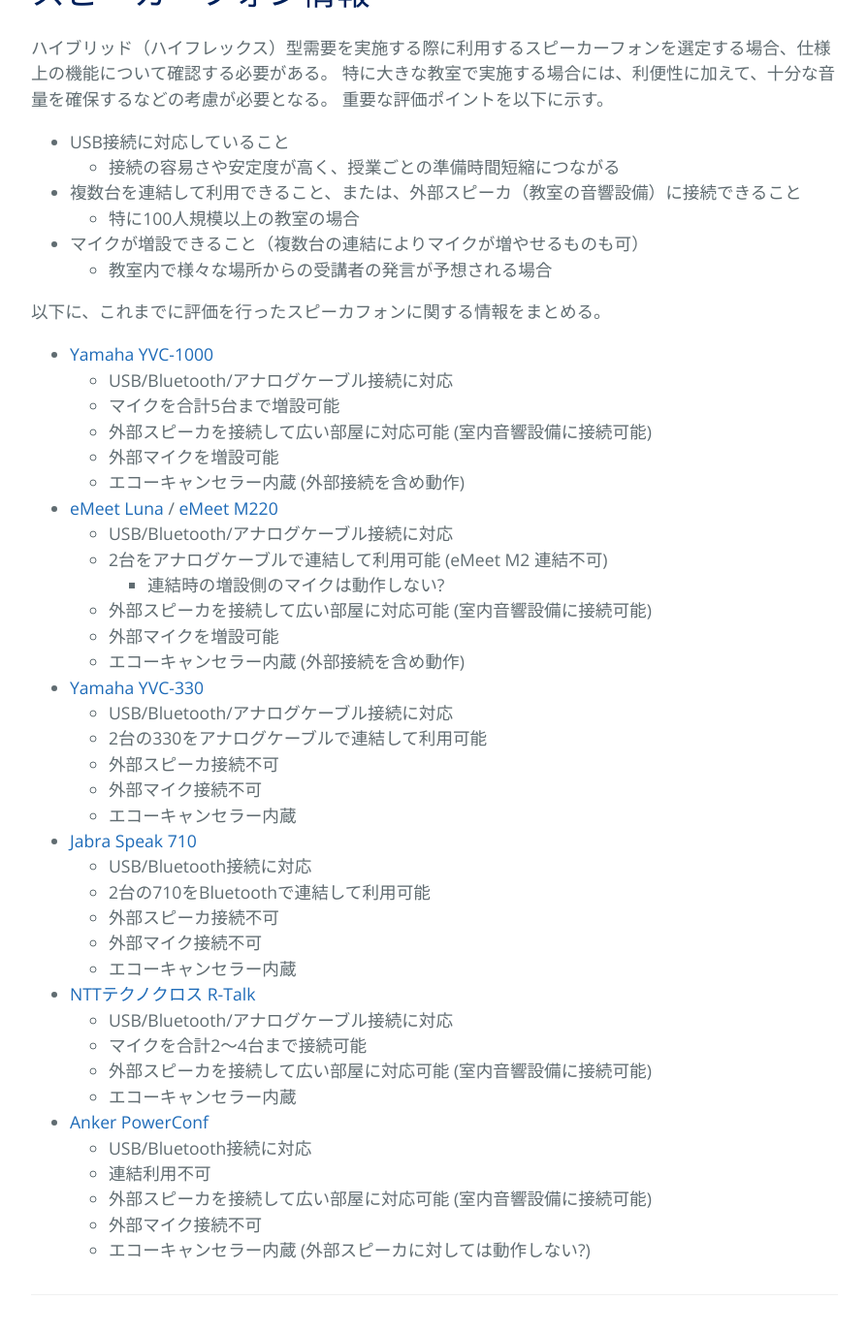
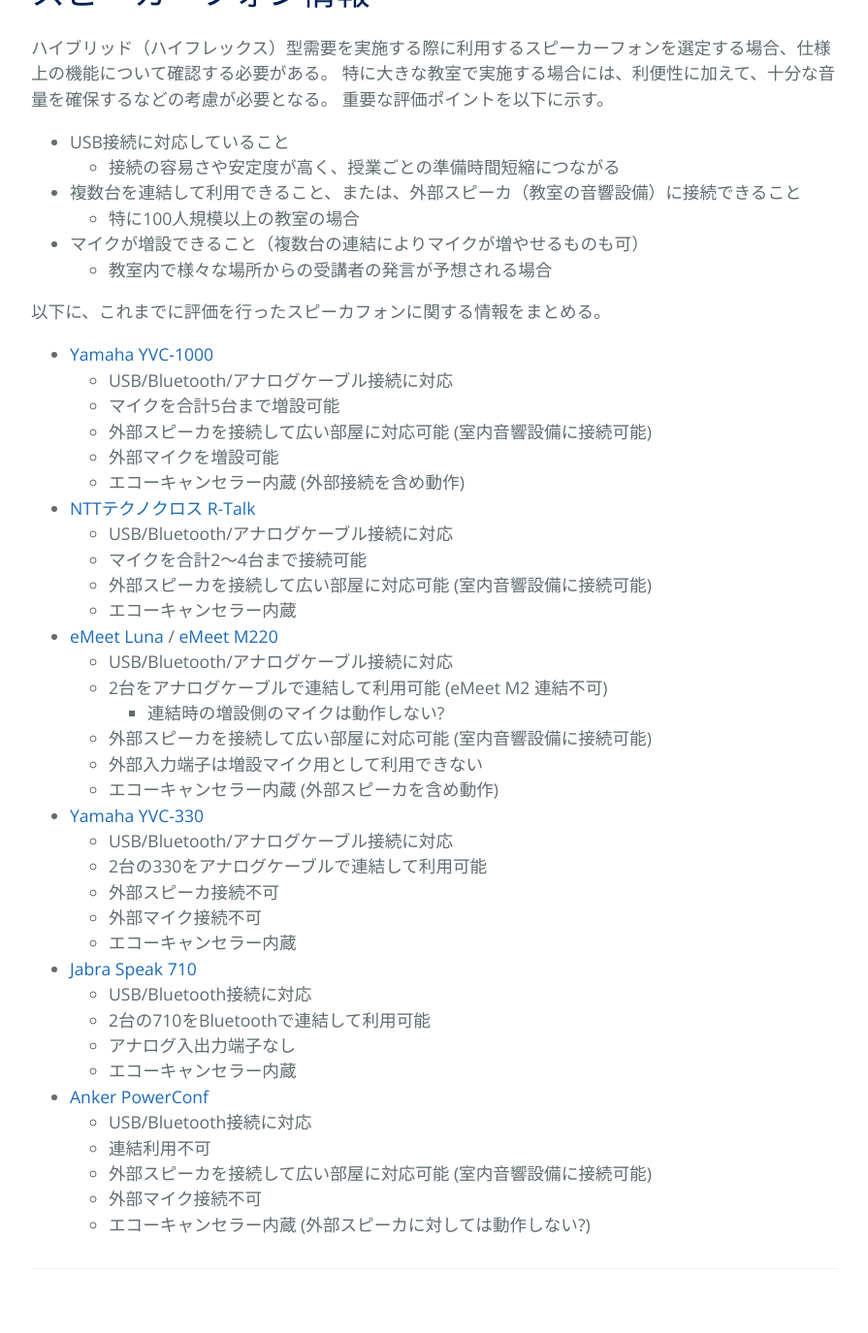
Before and after one commit to kyoto-u/online-edu, a Jekyll site: the page built from zoom-speaker-phones.md, in a window 1280 px wide and 1400 px high, scrolled down 497 px. Shown: the top 1375 px of the window at 97% size, without its empty margins (192-1087 px from the left). Built offline with Jekyll 4.4.1, drawn with Linux system fonts in a browser that asks for light colours.

Commit message:
Update zoom-speaker-phones.md

```diff
--- a/zoom-speaker-phones.md
+++ b/zoom-speaker-phones.md
@@ -26,13 +26,19 @@ title: スピーカーフォン情報
   - 外部マイクを増設可能
   - エコーキャンセラー内蔵 (外部接続を含め動作)
 
+- [NTTテクノクロス R-Talk](http://www.v-series.jp/r-talk/)
+  - USB/Bluetooth/アナログケーブル接続に対応
+  - マイクを合計2～4台まで接続可能
+  - 外部スピーカを接続して広い部屋に対応可能 (室内音響設備に接続可能)
+  - エコーキャンセラー内蔵
+
 - [eMeet Luna](https://www.emeet.ai/Luna.html) / [eMeet M220](https://www.emeet.ai/M220.html)
   - USB/Bluetooth/アナログケーブル接続に対応
   - 2台をアナログケーブルで連結して利用可能 (eMeet M2 連結不可)
     - 連結時の増設側のマイクは動作しない?
   - 外部スピーカを接続して広い部屋に対応可能 (室内音響設備に接続可能)
-  - 外部マイクを増設可能
-  - エコーキャンセラー内蔵 (外部接続を含め動作)
+  - 外部入力端子は増設マイク用として利用できない
+  - エコーキャンセラー内蔵 (外部スピーカを含め動作)
 
 - [Yamaha YVC-330](https://sound-solution.yamaha.com/products/uc/yvc-330/index)
   - USB/Bluetooth/アナログケーブル接続に対応
@@ -44,14 +50,7 @@ title: スピーカーフォン情報
 - [Jabra Speak 710](https://www.jabra.jp/business/speakerphones/jabra-speak-series/jabra-speak-710)
   - USB/Bluetooth接続に対応
   - 2台の710をBluetoothで連結して利用可能
-  - 外部スピーカ接続不可
-  - 外部マイク接続不可
-  - エコーキャンセラー内蔵
-
-- [NTTテクノクロス R-Talk](http://www.v-series.jp/r-talk/)
-  - USB/Bluetooth/アナログケーブル接続に対応
-  - マイクを合計2～4台まで接続可能
-  - 外部スピーカを接続して広い部屋に対応可能 (室内音響設備に接続可能)
+  - アナログ入出力端子なし
   - エコーキャンセラー内蔵
 
 - [Anker PowerConf](https://www.ankerjapan.com/category/CONFERENCESPEAKER/A3301.html)
```
